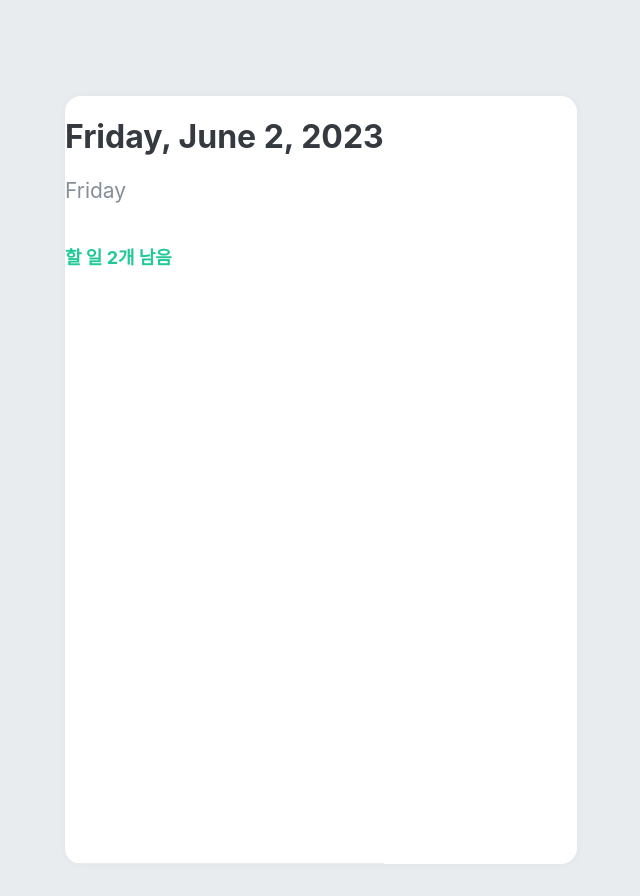
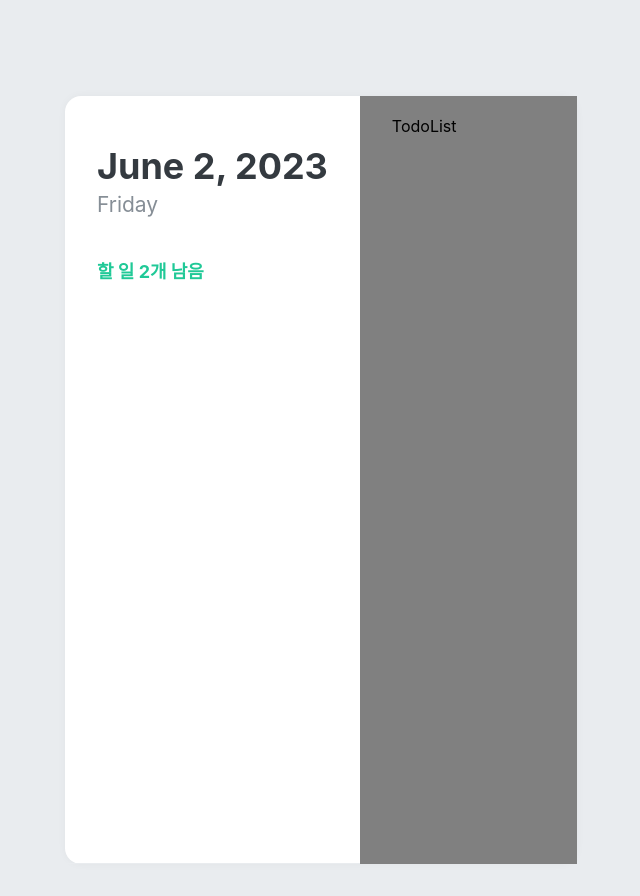
Before and after one commit to gojaeng/GWANA-todolist, a React (Create React App) app: page / in a window 1280 px wide. Shown: the whole page, without its empty margins (319-959 px from the left). Built offline with nearby package versions, Linux system fonts and the light colour scheme.

Commit message:
List 부분 수정 중

```diff
--- a/src/App.js
+++ /dev/null
@@ -1,24 +0,0 @@
-import React from "react";
-import styled from "styled-components";
-import { createGlobalStyle } from "styled-components";
-import TodoTemplate from "./components/TodoTemplate";
-import TodoHead from "./components/TodoHead";
-
-const GlobalStyle = createGlobalStyle`
-  body {
-    background: #e9ecef;
-  }
-`;
-
-function App() {
-  return (
-    <>
-      <GlobalStyle />
-      <TodoTemplate>
-        <TodoHead />
-      </TodoTemplate>
-    </>
-  );
-}
-
-export default App;
--- /dev/null
+++ b/src/App.jsx
@@ -0,0 +1,26 @@
+import React from 'react';
+import { createGlobalStyle } from 'styled-components';
+import TodoTemplate from './components/TodoTemplate';
+import TodoHead from './components/TodoHead';
+import TodoList from './components/TodoList';
+
+const GlobalStyle = createGlobalStyle`
+  body {
+    background: #e9ecef;
+  }
+`;
+
+function App() {
+  return (
+    <>
+      <GlobalStyle />
+      <TodoTemplate>
+        <TodoHead />
+        <TodoList />
+      </TodoTemplate>
+    </>
+  );
+}
+
+
+export default App;
--- a/src/components/TodoHead.js
+++ b/src/components/TodoHead.js
@@ -2,31 +2,34 @@ import React from "react";
 import styled from "styled-components";
 
 const TodoHeadBlock = styled.div`
-    padding: 48px, 32px, 32px, 24px;
+  padding-top: 48px;
+  padding-left: 32px;
+  padding-right: 32px;
+  padding-bottom: 24px;
   border-bottom: 1px solid #e9ecef;
-
-    h1{
-        margin:0,
-        font-size:36px;
+  h1 {
+    margin: 0;
+    font-size: 36px;
     color: #343a40;
   }
-    .day{
-        maring-top:4px;
+  .day {
+    margin-top: 4px;
     color: #868e96;
     font-size: 21px;
   }
-    .tasks-left{
+  .tasks-left {
     color: #20c997;
-        font-size:18px;
-        margin-top:40px;
-        font-weight:bold;
+    font-size: 18px;
+    margin-top: 40px;
+    font-weight: bold;
   }
 `;
 const currentDate = new Date();
-const options = { weekday: 'long', year: 'numeric', month: 'long', day: 'numeric' };
+const options = { year: "numeric", month: "long", day: "numeric" };
 const formattedDate = currentDate.toLocaleDateString(undefined, options);
-const currentDayOfWeek = currentDate.toLocaleDateString(undefined, { weekday: 'long' });
-
+const currentDayOfWeek = currentDate.toLocaleDateString(undefined, {
+  weekday: "long",
+});
 
 function TodoHead() {
   return (
--- /dev/null
+++ b/src/components/TodoList.js
@@ -0,0 +1,16 @@
+import React from 'react';
+import styled from 'styled-components';
+
+const TodoListBlock = styled.div`
+  flex: 1;
+  padding: 20px 32px;
+  padding-bottom: 48px;
+  overflow-y: auto;
+  background: gray;
+`;
+
+function TodoList() {
+  return <TodoListBlock>TodoList</TodoListBlock>;
+}
+
+export default TodoList;
```
Lines whose indentation alone changed are shown as unchanged.
